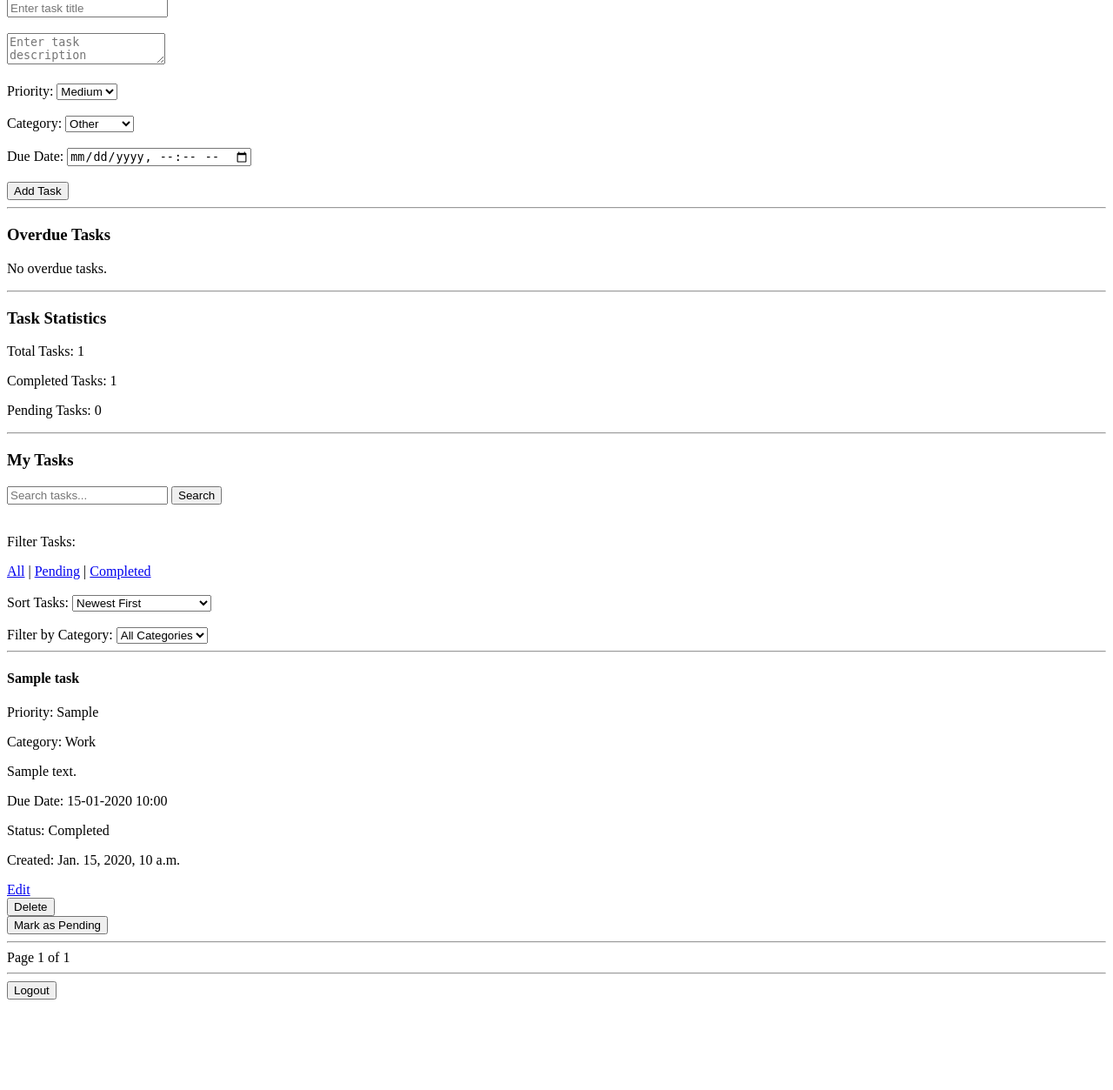
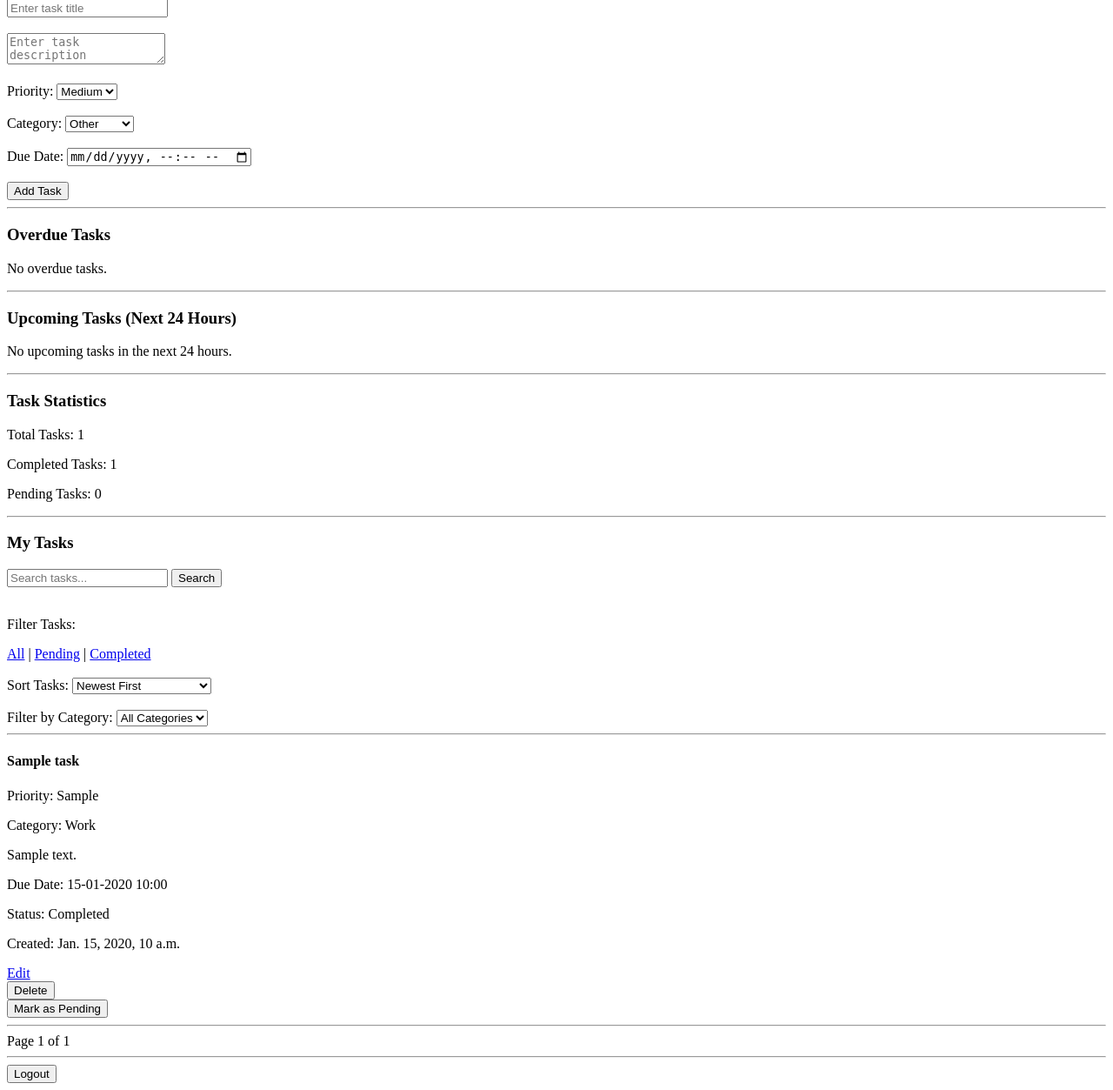
Before and after one commit to iamlejesh/PlanIt-Todo, a Django app: page /dashboard/ in a window 1280 px wide. Shown: the part 404-1657 px from the top of the page at 87% size. Before the commit the page ends 1553 px from the top, so only its background shows below. Run offline with Django 5.2, Linux system fonts and the light colour scheme; a user stored in the database is signed in; tables that the repository leaves empty hold one stand-in row (values such as "Sample post").

Commit message:
Add upcoming task reminders

```diff
--- a/tasks/templates/tasks/dashboard.html
+++ b/tasks/templates/tasks/dashboard.html
@@ -86,6 +86,27 @@
     {% else %}
 
         <p>No overdue tasks.</p>
+
+    {% endif %}
+
+    <hr>
+
+    <h3>Upcoming Tasks (Next 24 Hours)</h3>
+
+    {% if upcoming_tasks %}
+
+        {% for task in upcoming_tasks %}
+
+            <p>
+                {{ task.title }} -
+                Due: {{ task.due_date|date:"d-m-Y H:i" }}
+            </p>
+
+        {% endfor %}
+
+    {% else %}
+
+        <p>No upcoming tasks in the next 24 hours.</p>
 
     {% endif %}
 
--- a/tasks/views.py
+++ b/tasks/views.py
@@ -1,3 +1,4 @@
+
 from django.shortcuts import render, redirect
 from django.contrib.auth.models import User
 from django.contrib.auth import authenticate, login
@@ -8,6 +9,8 @@ from django.core.paginator import Paginator
 from django.contrib.auth import update_session_auth_hash
 from django.utils import timezone
 from django.db.models import Case, When, Value, IntegerField
+from datetime import timedelta
+
 
 def register(request):
 
@@ -42,6 +45,7 @@ def register(request):
 
     return render(request, 'tasks/register.html')
 
+
 @login_required
 def dashboard(request):
 
@@ -53,13 +57,23 @@ def dashboard(request):
     total_tasks = tasks.count()
     completed_tasks = tasks.filter(status=True).count()
     pending_tasks = tasks.filter(status=False).count()
+
     overdue_tasks = Task.objects.filter(
         user=request.user,
         status=False,
         due_date__lt=timezone.now()
     )
+
+    upcoming_tasks = Task.objects.filter(
+        user=request.user,
+        status=False,
+        due_date__gte=timezone.now(),
+        due_date__lte=timezone.now() + timedelta(hours=24)
+    ).order_by('due_date')
+
     if search_query:
         tasks = tasks.filter(title__icontains=search_query)
+
     if status == 'pending':
         tasks = tasks.filter(status=False)
 
@@ -91,22 +105,27 @@ def dashboard(request):
     else:
         sort_by = 'newest'
         tasks = tasks.order_by('-created_at')
+
     paginator = Paginator(tasks, 2)
 
     page_number = request.GET.get('page')
 
     tasks = paginator.get_page(page_number)
+
     return render(request, 'tasks/dashboard.html', {
         'tasks': tasks,
         'selected_status': status,
         'search_query': search_query,
         'overdue_tasks': overdue_tasks,
+        'upcoming_tasks': upcoming_tasks,
         'total_tasks': total_tasks,
         'completed_tasks': completed_tasks,
         'pending_tasks': pending_tasks,
         'selected_sort': sort_by,
         'selected_category': category,
     })
+
+
 def user_login(request):
 
     if request.method == 'POST':
```
